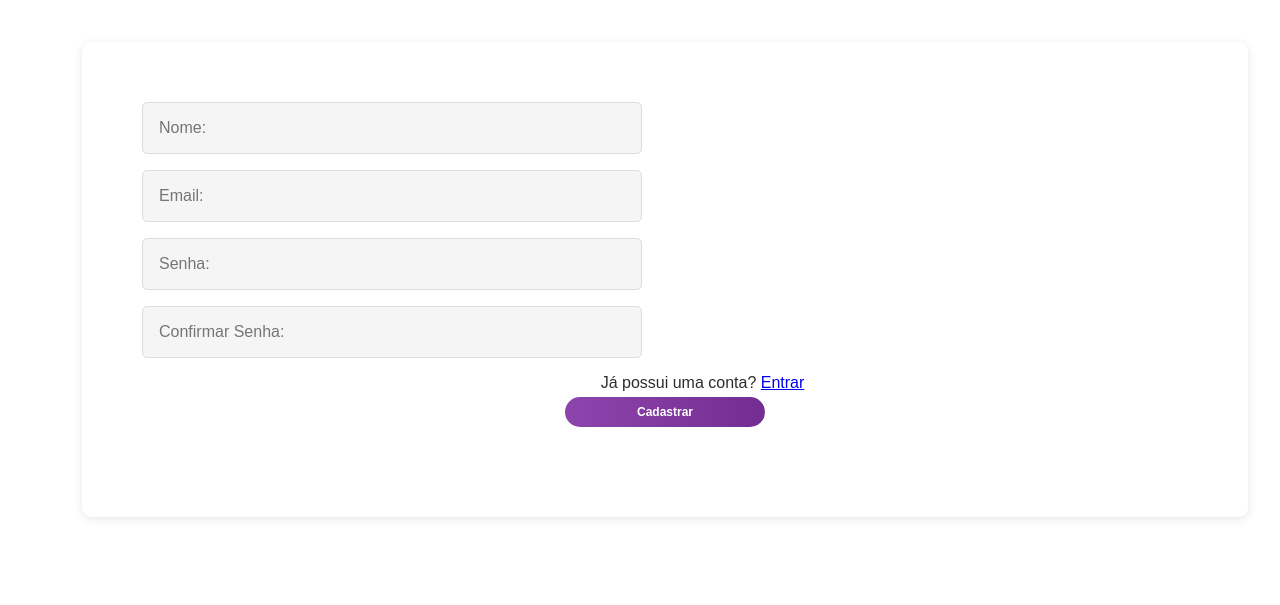
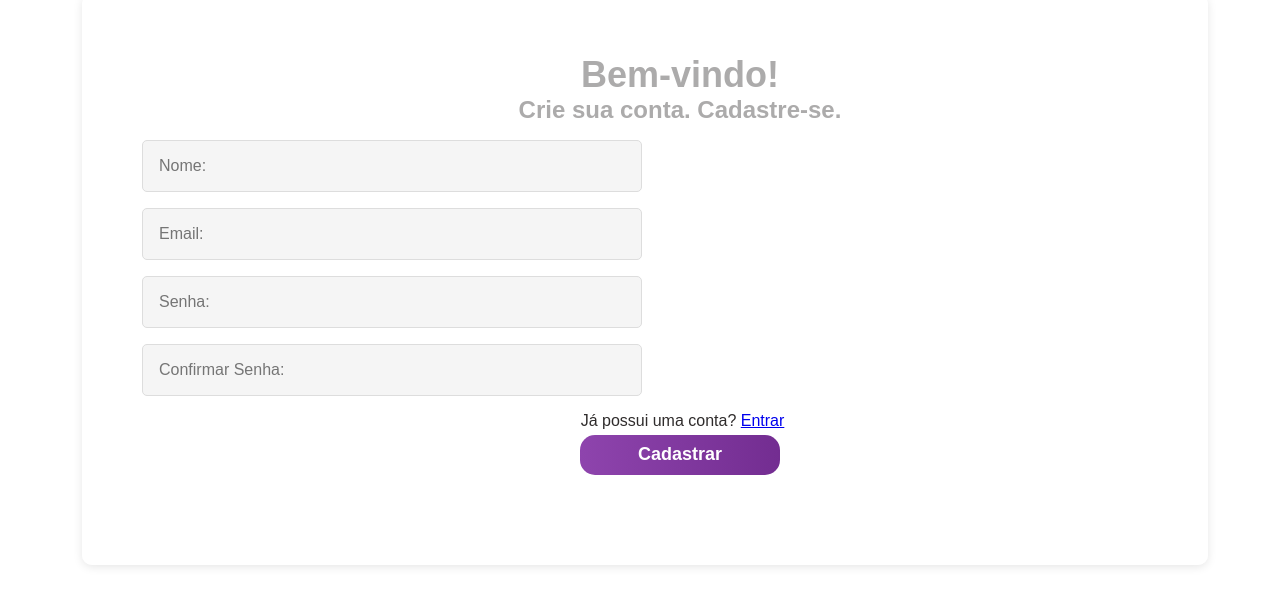
Before and after one commit to PedrosoEnzo/cripto, a React (Vite) app in the folder cripto-react/: page /cadastro in a window 1280 px wide. Shown: the part 121-726 px from the top of the page. Built offline with nearby package versions, Linux system fonts and the light colour scheme.

Commit message:
arrumando inputs e estilização da página de cadastro

```diff
--- a/cripto-react/src/pages/Cadastro.jsx
+++ b/cripto-react/src/pages/Cadastro.jsx
@@ -31,6 +31,10 @@ const Cadastro = () => {
     <div className="tudo">
       <div className="box">
         <form onSubmit={handleSubmit}>
+        <div className="paragrafo">
+              <h2>Bem-vindo!</h2>
+              <h4>Crie sua conta. Cadastre-se.</h4>
+            </div>
           <div className="inputs">
             <input
               placeholder="Nome:"
@@ -69,7 +73,7 @@ const Cadastro = () => {
           <p>
             Já possui uma conta? <a href="/login">Entrar</a>
           </p>
-          <button type="submit">Cadastrar</button>
+          <button id="button" type="submit">Cadastrar</button>
         </form>
         {message && <p>{message}</p>}
       </div>
--- a/cripto-react/src/pages/cadastro.css
+++ b/cripto-react/src/pages/cadastro.css
@@ -14,8 +14,16 @@
     background-color: #ffffff; /* Fundo branco */
 }
 
-/*.tudo h1 {
-}*/
+.box {
+    margin-left: 50px;
+    width: 100%;
+    display: flex;
+    justify-content: center;
+}
+
+.paragrafo {
+    margin-left: 70px;
+}
 
 /* Estilização do formulário */
 form {
@@ -26,6 +34,7 @@ form {
     max-width: 1200px;
     width: 100%;
     text-align: center;
+    margin-right: 40px;
 }
 
 /* Inputs */
@@ -47,32 +56,17 @@ input:focus {
     background: #ffffff;
 }
 
-.box {
-    margin-left: 50px;
-    width: 100%;
-    display: flex;
-    justify-content: center;
-}
-
-img, olhos {
-    position: absolute;
-    right: 10px;
-    top: 50%;
-    transform: translateY(-50%);
-    cursor: pointer;
-    width: 20px;
-}
-button {
-    width: 100%;
-    padding: 1rem;
+#button {
+    height: 40px;
     border: none;
-    border-radius: 5px;
+    border-radius: 15px;
     background: linear-gradient(90deg, #8e44ad, #732d91);
     color: white;
-    font-size: 1rem;
+    font-size: 18px;
     font-weight: bold;
     cursor: pointer;
     transition: all 0.3s ease;
+    margin-left: 70px;
 }
 
 button:hover {
```
